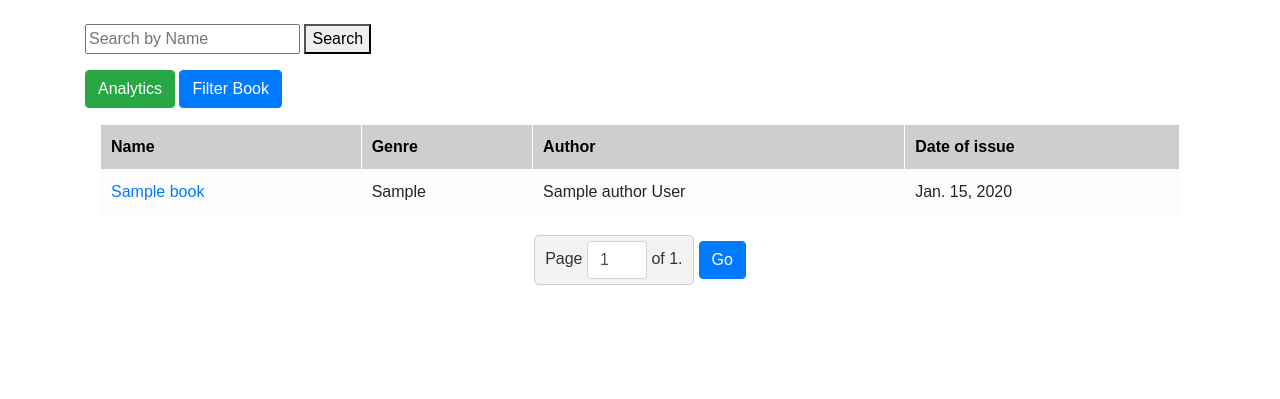
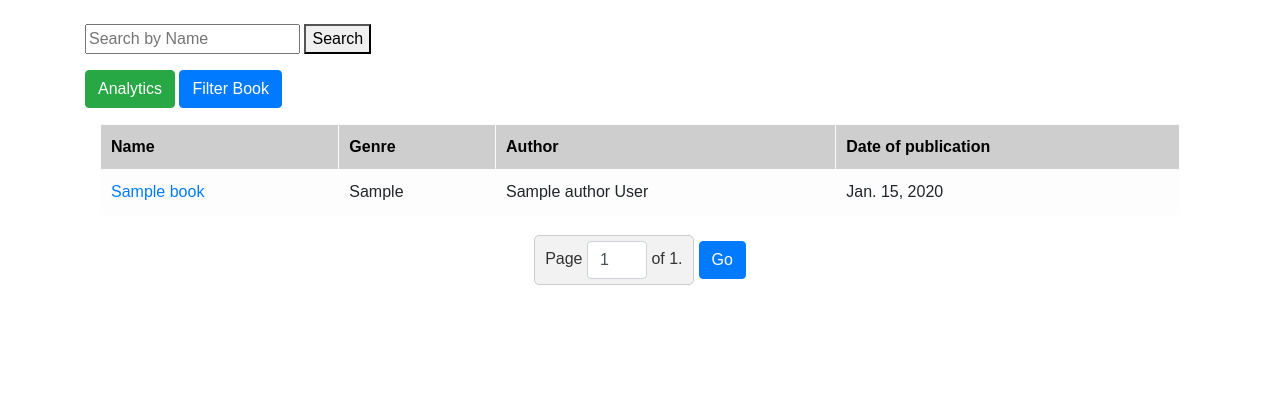
Before and after one commit to Hort1934/Personal-Library, a Django app: page /books/ in a window 1280 px wide. Shown: the part 56-455 px from the top of the page. Run offline with Django 3.2, Linux system fonts and the light colour scheme; a user stored in the database is signed in; tables that the repository leaves empty hold one stand-in row (values such as "Sample post"); some libraries are stand-ins or nearby versions.

Commit message:
add changes

```diff
--- a/library/authentication/admin.py
+++ b/library/authentication/admin.py
@@ -25,7 +25,7 @@ class BookAdmin(admin.ModelAdmin):
         response['Content-Disposition'] = f'attachment; filename="books_{datetime.date.today()}.csv"'
 
         writer = csv.writer(response)
-        writer.writerow(['Name', 'Description', 'Date of Issue', 'Link'])
+        writer.writerow(['Name', 'Description', 'Date of Publication', 'Link'])
 
         for book in queryset:
             writer.writerow([book.name, book.description, book.date_of_issue, book.link])
--- a/library/book/forms.py
+++ b/library/book/forms.py
@@ -13,7 +13,7 @@ class BookFilterForm(forms.Form):
 class BookForm(forms.ModelForm):
     class Meta:
         model = Book
-        fields = ['name', 'description', 'isbn', 'date_of_issue', 'image', 'authors']
+        fields = ['name', 'description', 'isbn', 'date_of_publication', 'image', 'authors']
 
     # Додайте поле для зображення
     image = forms.ImageField(required=False, label='Image')
--- a/library/book/templates/book/all_books.html
+++ b/library/book/templates/book/all_books.html
@@ -157,7 +157,7 @@
                     <th scope="col">Name</th>
                     <th scope="col">Genre</th>
                     <th scope="col">Author</th>
-                    <th scope="col">Date of issue</th>
+                    <th scope="col">Date of publication</th>
                     {% if user_data.role == "Librarian" %}
                         <th scope="col">Actions</th>
                     {% endif %}
--- a/library/book/templates/book/view_book.html
+++ b/library/book/templates/book/view_book.html
@@ -86,7 +86,7 @@
                 No authors
             {% endfor %}
         </p>
-        <p>Date of issue: {{ book.date_of_issue }}</p>
+        <p>Date of publication: {{ book.date_of_issue }}</p>
 
         {% if book.image %}
             <img src="{{ book.image.url }}" alt="{{ book.name }}">
--- a/library/book/views.py
+++ b/library/book/views.py
@@ -204,7 +204,7 @@ def export_books_csv(request):
     if export_author:
         header.append('Author')
     if export_date_of_issue:
-        header.append('Date of Issue')
+        header.append('Date of Publication')
 
     # Записываем заголовок в CSV-файл
     writer.writerow(header)
```
